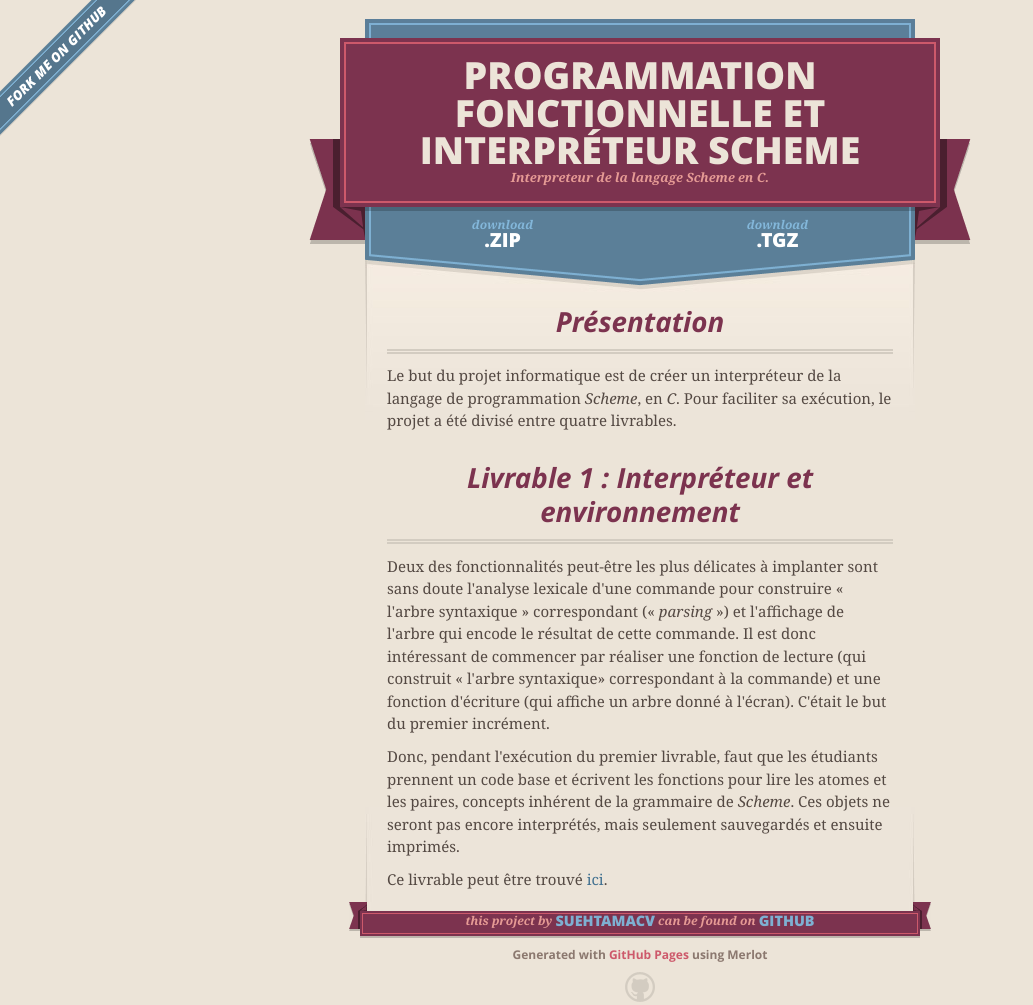
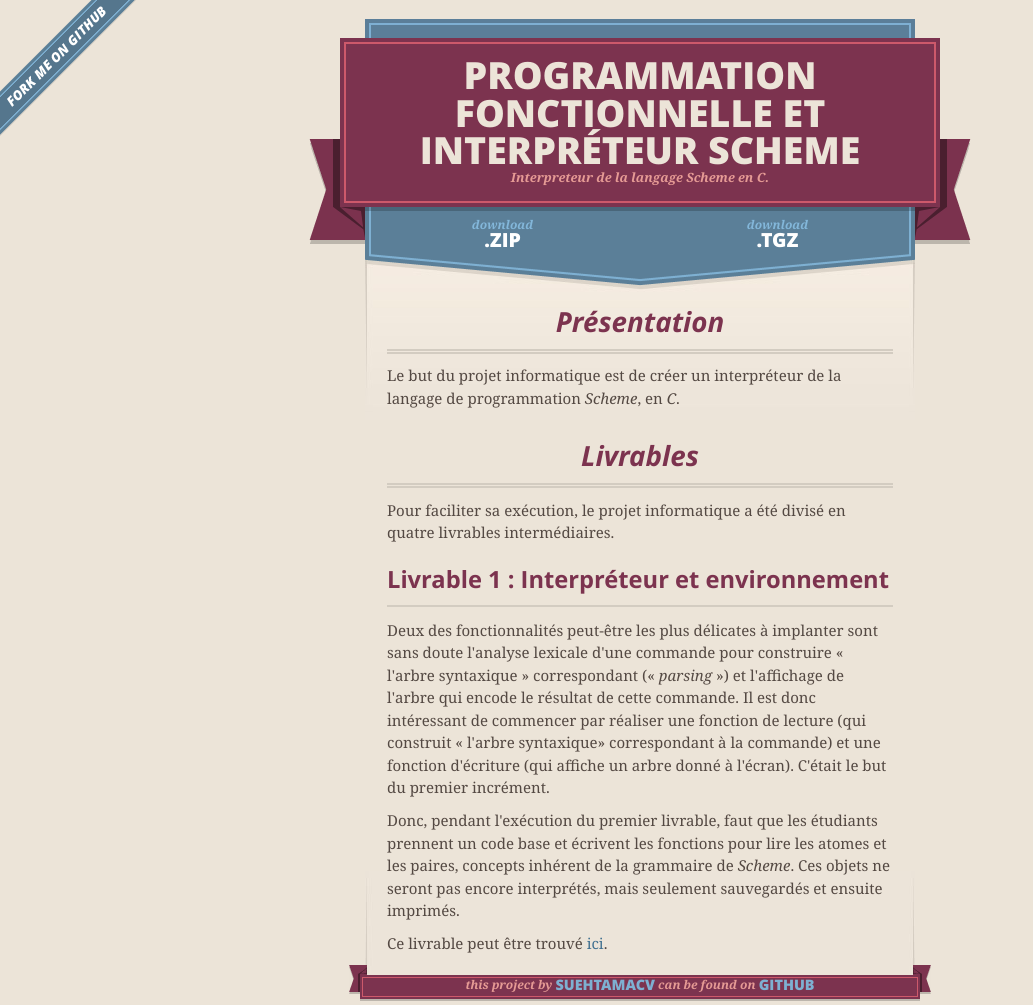
Before and after one commit to suehtamacv/interpreteur-scheme, a plain HTML site: page index.html in a window 1280 px wide. Shown: the top 1005 px of the page, without its empty margins (0-1033 px from the left). Drawn offline with nearby package versions, Linux system fonts and the light colour scheme.

Commit message:
Create gh-pages branch via GitHub

```diff
--- a/index.html
+++ b/index.html
@@ -49,10 +49,15 @@
         <h1>
 <a id="présentation" class="anchor" href="#pr%C3%A9sentation" aria-hidden="true"><span aria-hidden="true" class="octicon octicon-link"></span></a>Présentation</h1>
 
-<p>Le but du projet informatique est de créer un interpréteur de la langage de programmation <em>Scheme</em>, en <em>C</em>. Pour faciliter sa exécution, le projet a été divisé entre quatre livrables.</p>
+<p>Le but du projet informatique est de créer un interpréteur de la langage de programmation <em>Scheme</em>, en <em>C</em>. </p>
 
 <h1>
-<a id="livrable-1--interpréteur-et-environnement" class="anchor" href="#livrable-1--interpr%C3%A9teur-et-environnement" aria-hidden="true"><span aria-hidden="true" class="octicon octicon-link"></span></a>Livrable 1 : Interpréteur et environnement</h1>
+<a id="livrables" class="anchor" href="#livrables" aria-hidden="true"><span aria-hidden="true" class="octicon octicon-link"></span></a>Livrables</h1>
+
+<p>Pour faciliter sa exécution, le projet informatique a été divisé en quatre livrables intermédiaires.</p>
+
+<h2>
+<a id="livrable-1--interpréteur-et-environnement" class="anchor" href="#livrable-1--interpr%C3%A9teur-et-environnement" aria-hidden="true"><span aria-hidden="true" class="octicon octicon-link"></span></a>Livrable 1 : Interpréteur et environnement</h2>
 
 <p>Deux des fonctionnalités peut-être les plus délicates à implanter sont sans doute l'analyse lexicale d'une commande pour construire « l'arbre syntaxique » correspondant (« <em>parsing</em> ») et l'affichage de l'arbre qui encode le résultat de cette commande. Il est donc intéressant de commencer par réaliser une fonction de lecture (qui construit « l'arbre syntaxique» correspondant à la commande) et une fonction d'écriture (qui affiche un arbre donné à l'écran). C'était le but du premier incrément.</p>
 
--- a/params.json
+++ b/params.json
@@ -1,6 +1,6 @@
 {
   "name": "Programmation fonctionnelle et interpréteur Scheme",
   "tagline": "Interpreteur de la langage Scheme en C.",
-  "body": "# Présentation\r\n\r\nLe but du projet informatique est de créer un interpréteur de la langage de programmation _Scheme_, en _C_. Pour faciliter sa exécution, le projet a été divisé entre quatre livrables.\r\n\r\n# Livrable 1 : Interpréteur et environnement\r\n\r\nDeux des fonctionnalités peut-être les plus délicates à implanter sont sans doute l'analyse lexicale d'une commande pour construire « l'arbre syntaxique » correspondant (« _parsing_ ») et l'affichage de l'arbre qui encode le résultat de cette commande. Il est donc intéressant de commencer par réaliser une fonction de lecture (qui construit « l'arbre syntaxique» correspondant à la commande) et une fonction d'écriture (qui affiche un arbre donné à l'écran). C'était le but du premier incrément.\r\n\r\nDonc, pendant l'exécution du premier livrable, faut que les étudiants prennent un code base et écrivent les fonctions pour lire les atomes et les paires, concepts inhérent de la grammaire de _Scheme_. Ces objets ne seront pas encore interprétés, mais seulement sauvegardés et ensuite imprimés.\r\n\r\nCe livrable peut être trouvé [ici](https://github.com/suehtamacv/interpreteur-scheme/releases/tag/v1-premierLivrable).\r\n\r\n",
+  "body": "# Présentation\r\n\r\nLe but du projet informatique est de créer un interpréteur de la langage de programmation _Scheme_, en _C_. \r\n\r\n# Livrables\r\n\r\nPour faciliter sa exécution, le projet informatique a été divisé en quatre livrables intermédiaires.\r\n\r\n## Livrable 1 : Interpréteur et environnement\r\n\r\nDeux des fonctionnalités peut-être les plus délicates à implanter sont sans doute l'analyse lexicale d'une commande pour construire « l'arbre syntaxique » correspondant (« _parsing_ ») et l'affichage de l'arbre qui encode le résultat de cette commande. Il est donc intéressant de commencer par réaliser une fonction de lecture (qui construit « l'arbre syntaxique» correspondant à la commande) et une fonction d'écriture (qui affiche un arbre donné à l'écran). C'était le but du premier incrément.\r\n\r\nDonc, pendant l'exécution du premier livrable, faut que les étudiants prennent un code base et écrivent les fonctions pour lire les atomes et les paires, concepts inhérent de la grammaire de _Scheme_. Ces objets ne seront pas encore interprétés, mais seulement sauvegardés et ensuite imprimés.\r\n\r\nCe livrable peut être trouvé [ici](https://github.com/suehtamacv/interpreteur-scheme/releases/tag/v1-premierLivrable).\r\n\r\n",
   "note": "Don't delete this file! It's used internally to help with page regeneration."
 }
```
